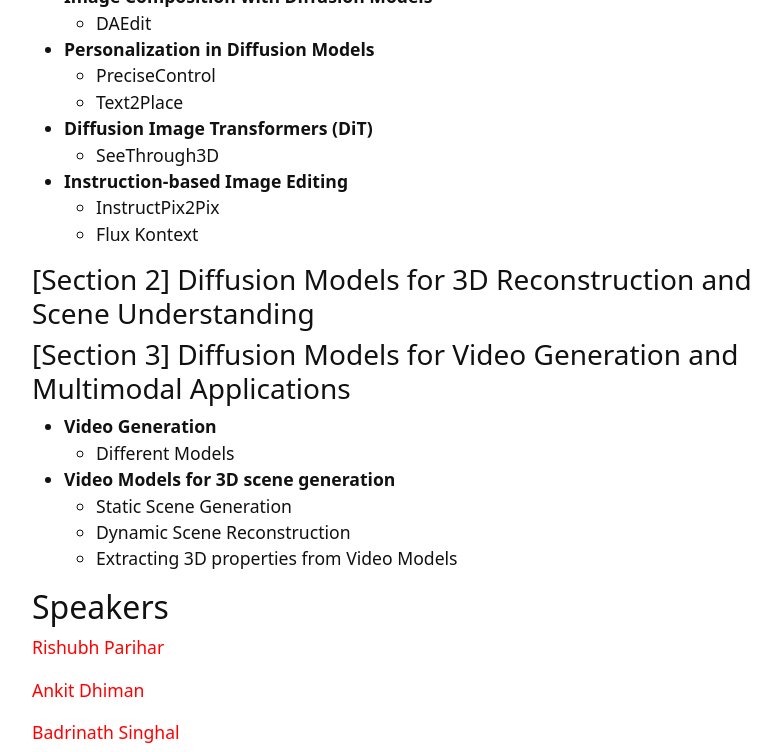
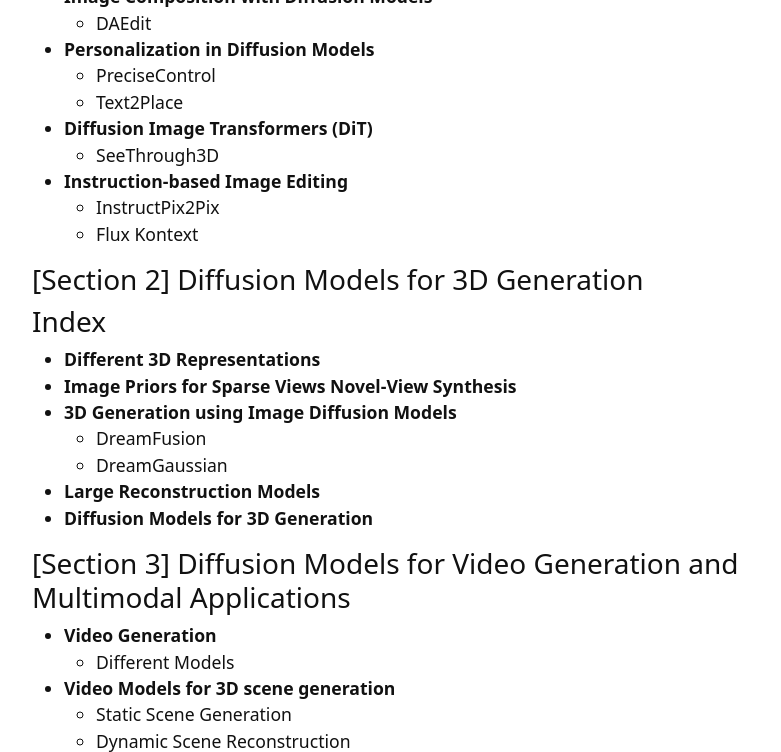
Before and after one commit to howtobuildworldmodels/howtobuildworldmodels.github.io, a Jekyll site: the page built from index.md, in a window 1280 px wide and 900 px high, scrolled down 916 px, cut to the strip 0-752 px from the top of the window. Shown: the whole strip, without its empty margins (245-1026 px from the left). Built offline with Jekyll 4.4.1, drawn with Linux system fonts in a browser that asks for light colours.

Commit message:
Revise section title and expand topics on 3D generation
Updated section title and added new topics related to 3D generation.

```diff
--- a/index.md
+++ b/index.md
@@ -37,7 +37,17 @@ Generative models have advanced rapidly in recent years, driving breakthroughs a
 
 
 
-### [Section 2] Diffusion Models for 3D Reconstruction and Scene Understanding
+### [Section 2] Diffusion Models for 3D Generation
+### Index
+
+- **Different 3D Representations**
+- **Image Priors for Sparse Views Novel-View Synthesis**
+- **3D Generation using Image Diffusion Models**
+  - DreamFusion
+  - DreamGaussian
+- **Large Reconstruction Models**
+- **Diffusion Models for 3D Generation**
+
 ### [Section 3] Diffusion Models for Video Generation and Multimodal Applications
 
 - **Video Generation**
```
